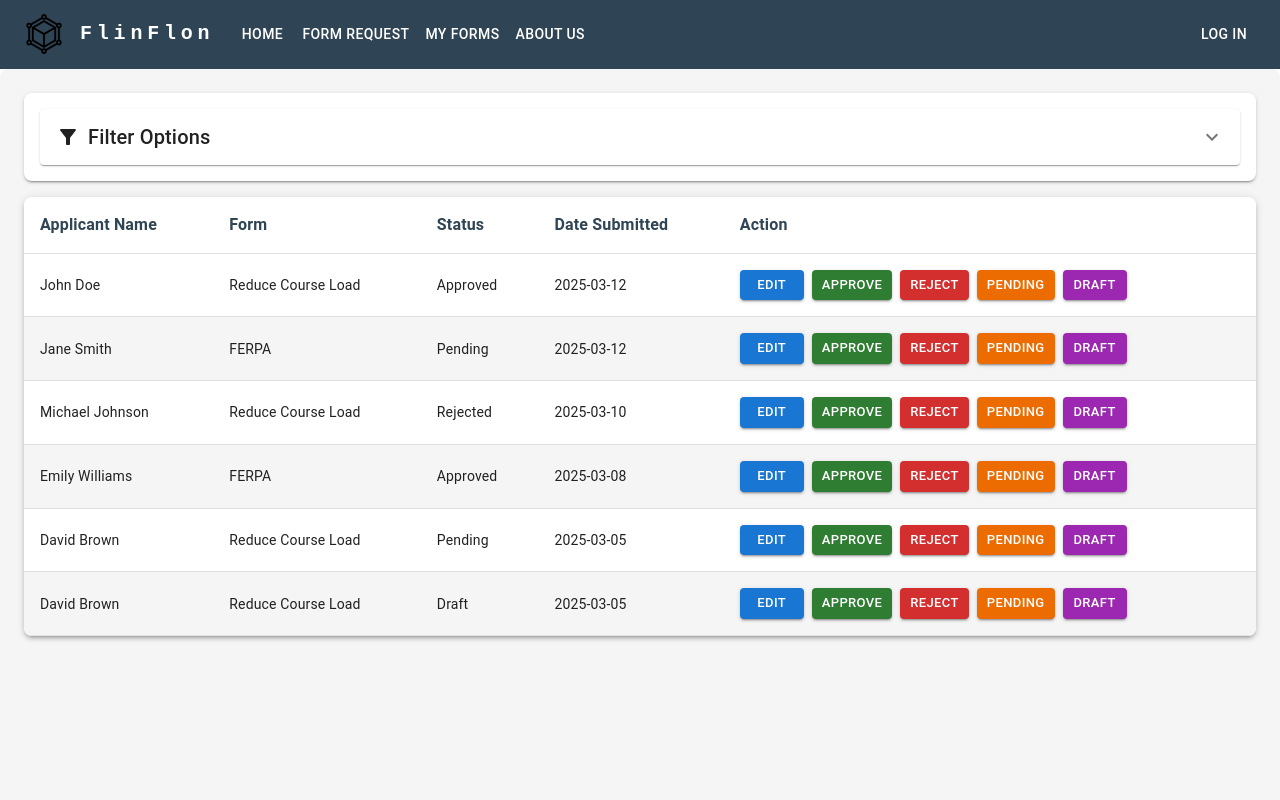
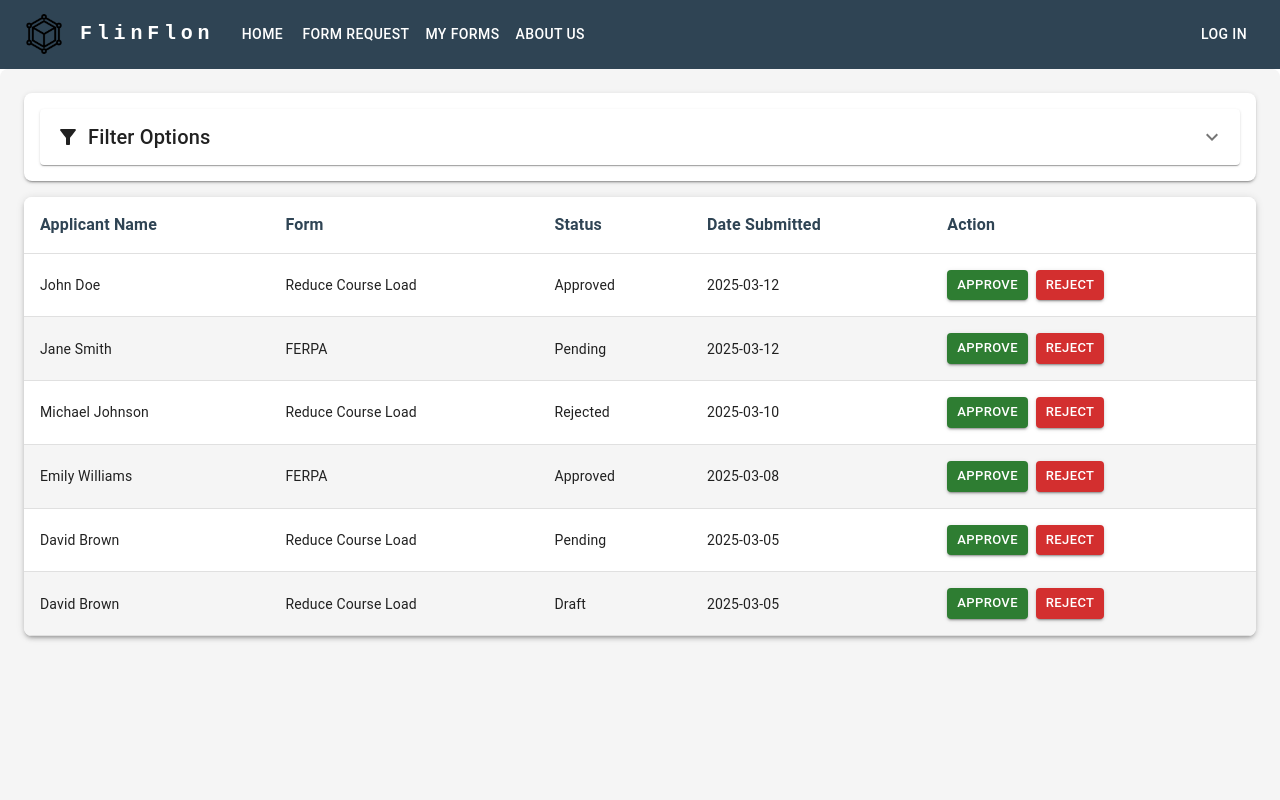
Before and after one commit to David-Gaspar-H/cosc4353-flin-flon, a React (Vite) app in the folder frontend/: page /admin-form in a window 1280 px wide. Shown: the top 800 px of the page. Built offline with nearby package versions, Linux system fonts and the light colour scheme.

Commit message:
removed eidt, pending, draft from formsTable

```diff
--- a/frontend/src/components/FormsTable.jsx
+++ b/frontend/src/components/FormsTable.jsx
@@ -32,7 +32,6 @@ import ExpandMoreIcon from "@mui/icons-material/ExpandMore";
 import FilterAltIcon from "@mui/icons-material/FilterAlt";
 import ClearIcon from "@mui/icons-material/Clear";
 import ReduceCourseLoadForm from "./ReduceCourseLoadForm.jsx";
-import ResponsiveAppBar from "./ResponsiveAppBar.jsx";
 import Box from "@mui/material/Box";
 import Footer from "./Footer.jsx";
 import FerpaForm from "./FerpaForm.jsx";
@@ -204,10 +203,6 @@ const FormsTable = () => {
 		});
 	};
 
-	const handleEdit = (row) => {
-		setCurrentRow(row);
-		setOpen(true);
-	};
 
 	const handleClose = () => {
 		setOpen(false);
@@ -236,27 +231,6 @@ const FormsTable = () => {
 		setFilteredData(updatedData);
 	}
 
-	function handlePending(row) {
-		const updatedData = data.map((item) => {
-			if (item === row) {
-				return { ...item, status: "Pending" };
-			}
-			return item;
-		});
-		setData(updatedData);
-		setFilteredData(updatedData);
-	}
-
-	function handleDraft(row) {
-		const updatedData = data.map((item) => {
-			if (item === row) {
-				return { ...item, status: "Draft" };
-			}
-			return item;
-		});
-		setData(updatedData);
-		setFilteredData(updatedData);
-	}
 
 	const handleFormFilterChange = (event) => {
 		const {
@@ -530,15 +504,6 @@ const FormsTable = () => {
 										<TableCell>
 											<Button
 												variant="contained"
-												color="primary"
-												onClick={() => handleEdit(row)}
-												size="small"
-												sx={{ mr: 1 }}
-											>
-												Edit
-											</Button>
-											<Button
-												variant="contained"
 												color="success"
 												onClick={() =>
 													handleApprove(row)
@@ -558,25 +523,6 @@ const FormsTable = () => {
 												sx={{ mr: 1 }}
 											>
 												Reject
-											</Button>
-											<Button
-												variant="contained"
-												color="warning"
-												onClick={() =>
-													handlePending(row)
-												}
-												size="small"
-												sx={{ mr: 1 }}
-											>
-												Pending
-											</Button>
-											<Button
-												variant="contained"
-												color="secondary"
-												onClick={() => handleDraft(row)}
-												size="small"
-											>
-												Draft
 											</Button>
 										</TableCell>
 									</TableRow>
```
